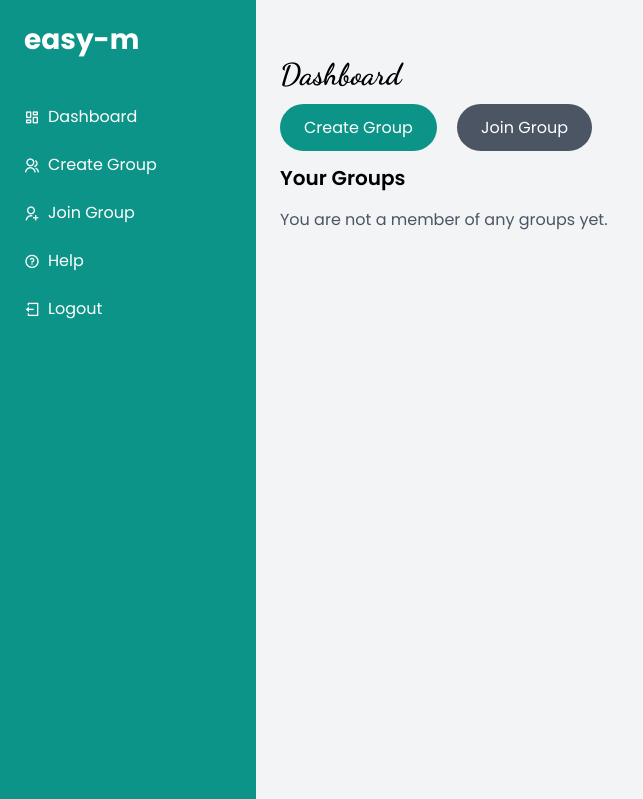
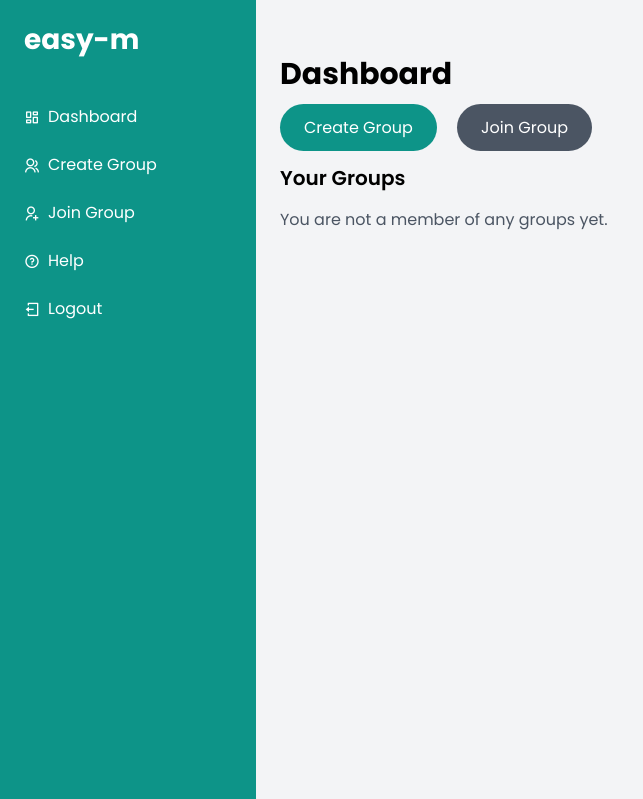
Before and after one commit to StewieC/easy-m, a Django app: page / in a window 1280 px wide. Shown: the top 799 px of the page, without its empty margins (0-643 px from the left). Run offline with Django 5.2, Linux system fonts and the light colour scheme; the visitor is signed in with stand-in values (Sample User, id 1); data that the repository does not hold is empty; some libraries are stand-ins or nearby versions.

Commit message:
Update header font to 'Poppins' for consistency in dashboard and group detail views

```diff
--- a/contributions/templates/contributions/dashboard.html
+++ b/contributions/templates/contributions/dashboard.html
@@ -4,7 +4,7 @@
 
 {% block content %}
 <div class="container mx-auto py-8">
-    <h1 class="text-3xl font-bold text-charcoal mb-6" style="font-family: 'Dancing Script', cursive;">Dashboard</h1>
+    <h1 class="text-3xl font-bold text-charcoal mb-6" style="font-family: 'Poppins', sans-serif;">Dashboard</h1>
 
     <div class="mb-6">
         <a href="{% url 'create_group' %}" class="bg-teal-600 text-white px-6 py-3 rounded-full hover:bg-teal-700 transition">Create Group</a>
--- a/contributions/templates/contributions/group_detail.html
+++ b/contributions/templates/contributions/group_detail.html
@@ -4,7 +4,7 @@
 
 {% block content %}
 <div class="container mx-auto py-8">
-    <h1 class="text-3xl font-bold text-charcoal mb-6" style="font-family: 'Dancing Script', cursive;">{{ group.name }}</h1>
+    <h1 class="text-3xl font-bold text-charcoal mb-6" style="font-family: 'Poppins', sans-serif; font-weight: bold;">{{ group.name }}</h1>
 
     <div class="bg-white p-6 rounded-lg shadow-md mb-6">
         <h2 class="text-xl font-semibold text-charcoal mb-4">Group Details</h2>
```
